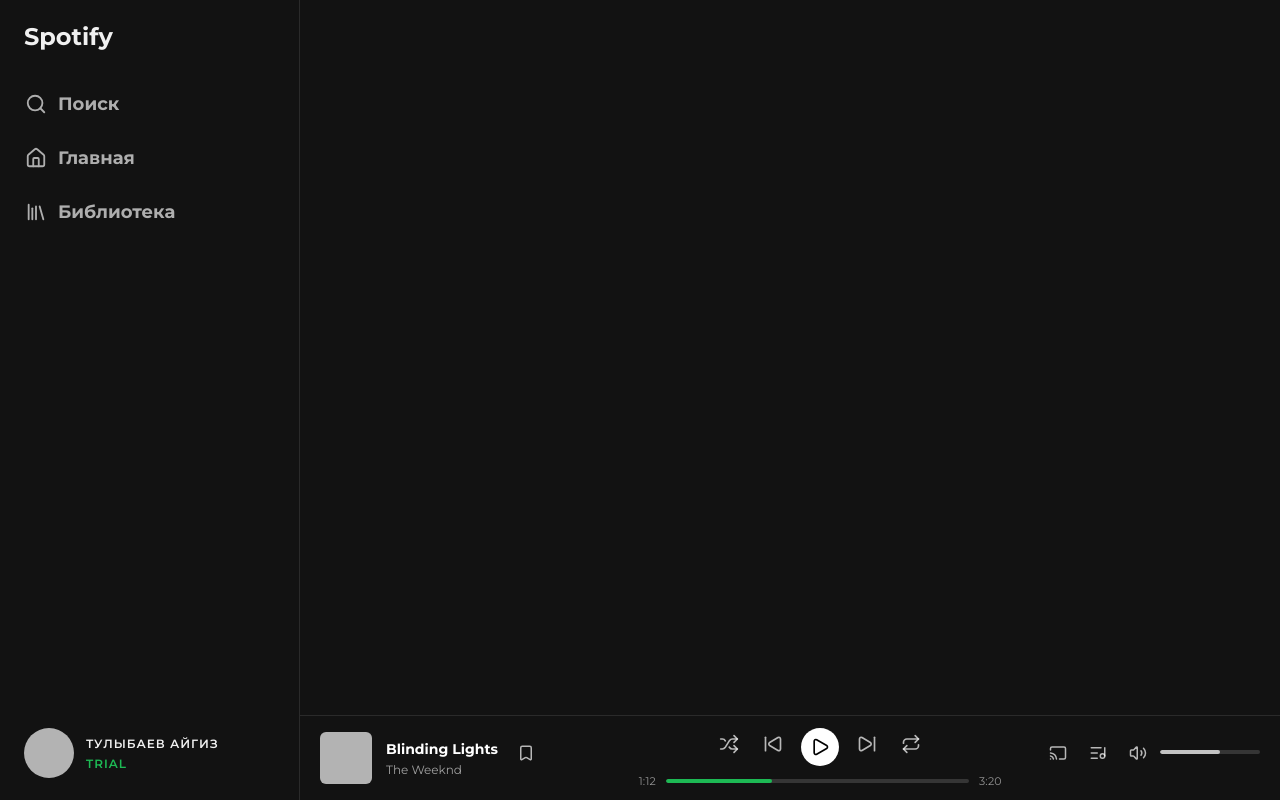
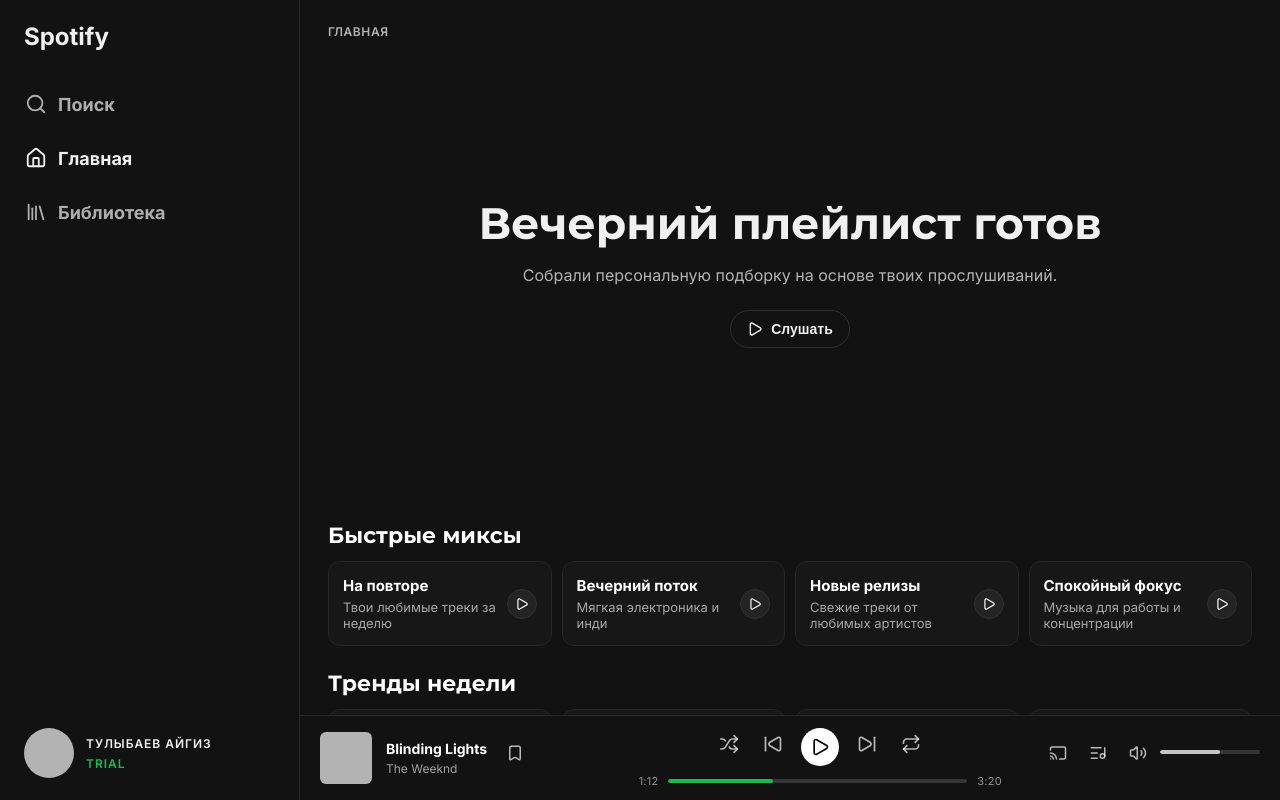
Before and after one commit to huhanka-b1eba/next-spotify, a Next.js app: page / in a window 1280 px wide. Built offline with nearby package versions, Linux system fonts and the light colour scheme.

Commit message:
feat: add main home page

```diff
--- a/src/app/layout.tsx
+++ b/src/app/layout.tsx
@@ -11,7 +11,7 @@
 }>) {
   return (
     <html lang="ru">
-      <body className={`${inter.className}  ${montserrat.className}`}>
+      <body className={`${inter.variable}  ${montserrat.variable}`}>
         <Providers>
           <AppLayout>{children}</AppLayout>
         </Providers>
--- a/src/app/page.tsx
+++ b/src/app/page.tsx
@@ -1,3 +1,5 @@
+import { HomePage } from '@/app/pages/home'
+
 export default function Home() {
-  return <div></div>
+  return <HomePage />
 }
--- /dev/null
+++ b/src/app/pages/home/index.ts
@@ -0,0 +1,3 @@
+import { HomePage } from '@/app/pages/home/ui/HomePage'
+
+export { HomePage }
--- /dev/null
+++ b/src/app/pages/home/ui/HomePage.module.scss
@@ -0,0 +1,209 @@
+.home {
+  background: var(--color-bg);
+  color: var(--color-text);
+  min-height: 100%;
+  padding: 24px 28px 36px;
+}
+
+.kicker {
+  color: var(--color-muted);
+  font-size: 12px;
+  font-weight: 600;
+  letter-spacing: 0.05em;
+  margin: 0;
+  text-transform: uppercase;
+}
+
+.hero {
+  padding: 150px 0;
+  text-align: center;
+}
+
+.title {
+  color: var(--color-text);
+  font-size: clamp(30px, 5vw, 44px);
+  line-height: 1.1;
+  margin: 10px 0 8px;
+}
+
+.subtitle {
+  color: var(--color-muted);
+  font-size: 16px;
+  padding-top: 10px;
+  padding-bottom: 25px;
+  margin: 0 auto;
+  max-width: 580px;
+}
+
+.hero-actions {
+  display: flex;
+  justify-content: center;
+  flex-wrap: wrap;
+  gap: 10px;
+  margin-top: 18px;
+}
+
+.button-primary {
+  align-items: center;
+  border-radius: 999px;
+  cursor: pointer;
+  display: inline-flex;
+  font-size: 14px;
+  font-weight: 600;
+  gap: 8px;
+  padding: 10px 16px;
+  background: transparent;
+  border: 1px solid #2f2f2f;
+  color: var(--color-text);
+  transition:
+    background 0.2s ease,
+    border-color 0.2s ease;
+}
+
+.button-primary:hover {
+  background: #222;
+  border-color: #3b3b3b;
+  color: #fff;
+}
+
+.section {
+  margin-top: 24px;
+}
+
+.section-head {
+  align-items: center;
+  display: flex;
+  justify-content: space-between;
+  margin-bottom: 12px;
+}
+
+.section-head h2 {
+  color: #fff;
+  font-size: 22px;
+  margin: 0;
+}
+
+.badge {
+  align-items: center;
+  color: rgb(255 255 255 / 65%);
+  display: inline-flex;
+  font-size: 12px;
+  gap: 6px;
+}
+
+.quick-grid,
+.trending-list {
+  display: grid;
+  gap: 10px;
+  grid-template-columns: repeat(4, minmax(0, 1fr));
+}
+
+.quick-card,
+.trend-item,
+.playlist-card {
+  background: #171717;
+  border: 1px solid #262626;
+  border-radius: 12px;
+}
+
+.quick-card {
+  align-items: center;
+  display: flex;
+  justify-content: space-between;
+  gap: 10px;
+  padding: 14px;
+}
+
+.mini-play {
+  align-items: center;
+  background: #242424;
+  border: 1px solid #303030;
+  border-radius: 999px;
+  color: #fff;
+  cursor: pointer;
+  display: inline-flex;
+  height: 30px;
+  justify-content: center;
+  min-width: 30px;
+  padding: 0;
+}
+
+.quick-card h3,
+.trend-item h3,
+.playlist-card h3 {
+  color: #fff;
+  font-size: 15px;
+  margin: 0;
+}
+
+.quick-card p,
+.trend-item p,
+.playlist-card p {
+  color: rgb(255 255 255 / 62%);
+  font-size: 13px;
+  margin: 4px 0 0;
+}
+
+.trend-item {
+  align-items: center;
+  display: flex;
+  gap: 12px;
+  padding: 14px;
+}
+
+.rank {
+  color: rgb(255 255 255 / 70%);
+  font-size: 15px;
+  font-weight: 700;
+  min-width: 24px;
+}
+
+.playlist-grid {
+  display: grid;
+  gap: 12px;
+  grid-template-columns: repeat(3, minmax(0, 1fr));
+}
+
+.playlist-card {
+  overflow: hidden;
+  padding: 12px;
+}
+
+.cover {
+  aspect-ratio: 1 / 1;
+  background: linear-gradient(150deg, #232323 0%, #1a1a1a 100%);
+  border-radius: 10px;
+  margin-bottom: 10px;
+  width: 100%;
+}
+
+@media (width <= 1200px) {
+  .quick-grid,
+  .trending-list {
+    grid-template-columns: repeat(2, minmax(0, 1fr));
+  }
+
+  .playlist-grid {
+    grid-template-columns: repeat(2, minmax(0, 1fr));
+  }
+}
+
+@media (width <= 760px) {
+  .home {
+    padding: 16px;
+  }
+
+  .hero {
+    padding: 18px;
+  }
+
+  .quick-grid,
+  .trending-list,
+  .playlist-grid {
+    grid-template-columns: 1fr;
+  }
+
+  .section-head h2 {
+    font-size: 20px;
+  }
+}
--- /dev/null
+++ b/src/app/pages/home/ui/HomePage.tsx
@@ -0,0 +1,128 @@
+import { Play } from 'lucide-react'
+import styles from './HomePage.module.scss'
+
+const quickMixes = [
+  { title: 'На повторе', subtitle: 'Твои любимые треки за неделю' },
+  { title: 'Вечерний поток', subtitle: 'Мягкая электроника и инди' },
+  { title: 'Новые релизы', subtitle: 'Свежие треки от любимых артистов' },
+  { title: 'Спокойный фокус', subtitle: 'Музыка для работы и концентрации' },
+]
+
+const trending = [
+  { title: 'Инди сегодня', listeners: '2.3M слушателей' },
+  { title: 'Поп-волна', listeners: '1.8M слушателей' },
+  { title: 'Хип-хоп поток', listeners: '1.5M слушателей' },
+  { title: 'Lo-Fi утро', listeners: '980K слушателей' },
+]
+
+const dayPhrase = {
+  morning: [
+    'Доброе утро, начнём с хорошего трека',
+    'Утро звучит лучше с музыкой',
+    'Самое время включить что-то бодрое',
+    'Пусть день начнётся с ритма',
+    'Немного энергии к утреннему кофе',
+    'Включаем настроение на максимум',
+  ],
+  day: [
+    'Отличное время для фонового саунда',
+    'Добавим немного ритма в рабочий день',
+    'Что сегодня играет у вас в наушниках',
+    'Плейлист для продуктивности',
+    'Днём музыка звучит особенно хорошо',
+    'Поймаем темп',
+  ],
+  evening: [
+    'Вечер создан для атмосферных треков',
+    'Самое время расслабиться',
+    'Пусть играет что-то любимое',
+    'Добавим немного вайба',
+    'Музыка для плавного завершения дня',
+    'Вечерний плейлист готов',
+  ],
+  night: [
+    'Ночной режим включён',
+    'Тише, но глубже',
+    'Музыка, которая звучит лучше ночью',
+    'Время для атмосферных треков',
+    'Ночной саундтрек',
+    'Пусть играет что-то спокойное',
+  ],
+}
+
+type DayPhrase = keyof typeof dayPhrase
+
+function getPhraseByHour(hour: number): DayPhrase {
+  if (hour >= 6 && hour < 12) return 'morning'
+  if (hour >= 12 && hour < 18) return 'day'
+  if (hour >= 18 && hour < 24) return 'evening'
+  return 'night'
+}
+
+export function getDayPhrase(): string {
+  const now = new Date()
+  const phase = getPhraseByHour(now.getHours())
+  const phrases = dayPhrase[phase]
+
+  return phrases[Math.floor(Math.random() * phrases.length)]
+}
+
+export const HomePage = () => {
+  const phrase = getDayPhrase()
+
+  return (
+    <div className={styles.home}>
+      <p className={styles.kicker}>Главная</p>
+      <section className={styles.hero}>
+        <h1 className={styles.title}>{phrase}</h1>
+        <p className={styles.subtitle}>
+          Собрали персональную подборку на основе твоих прослушиваний.
+        </p>
+        <button className={styles['button-primary']} type="button">
+          <Play size={16} />
+          Слушать
+        </button>
+      </section>
+
+      <section className={styles.section} aria-labelledby="quick-mixes-title">
+        <div className={styles['section-head']}>
+          <h2 id="quick-mixes-title">Быстрые миксы</h2>
+        </div>
+        <div className={styles['quick-grid']}>
+          {quickMixes.map((mix) => (
+            <article key={mix.title} className={styles['quick-card']}>
+              <div>
+                <h3>{mix.title}</h3>
+                <p>{mix.subtitle}</p>
+              </div>
+              <button
+                className={styles['mini-play']}
+                type="button"
+                aria-label={`Слушать ${mix.title}`}
+              >
+                <Play size={14} />
+              </button>
+            </article>
+          ))}
+        </div>
+      </section>
+
+      <section className={styles.section} aria-labelledby="trending-title">
+        <div className={styles['section-head']}>
+          <h2 id="trending-title">Тренды недели</h2>
+        </div>
+        <div className={styles['trending-list']}>
+          {trending.map((item, index) => (
+            <article key={item.title} className={styles['trend-item']}>
+              <span className={styles.rank}>{String(index + 1).padStart(2, '0')}</span>
+              <div>
+                <h3>{item.title}</h3>
+                <p>{item.listeners}</p>
+              </div>
+            </article>
+          ))}
+        </div>
+      </section>
+    </div>
+  )
+}
--- a/src/widgets/layout/AppLayout/ui/AppLayout.module.scss
+++ b/src/widgets/layout/AppLayout/ui/AppLayout.module.scss
@@ -2,7 +2,7 @@
   display: grid;
   grid-template-columns: 300px minmax(0, 1fr);
   grid-template-rows: 1fr auto;
-  min-height: 100vh;
+  height: 100vh;
 }
 
 .sidebar {
@@ -14,6 +14,8 @@
   grid-column: 2;
   grid-row: 1;
   min-width: 0;
+  overflow-y: auto;
+  min-height: 0;
 }
 
 .player {
--- a/src/widgets/sidebar/ui/Sidebar.module.scss
+++ b/src/widgets/sidebar/ui/Sidebar.module.scss
@@ -89,6 +89,10 @@
     transform 0.2s ease;
 }
 
+.nav-link.active {
+  opacity: 1;
+}
+
 .nav-link:hover,
 .nav-link:focus-visible {
   opacity: 1;
--- a/src/widgets/sidebar/ui/Sidebar.tsx
+++ b/src/widgets/sidebar/ui/Sidebar.tsx
@@ -1,21 +1,23 @@
+'use client'
+
 import React from 'react'
 import styles from './Sidebar.module.scss'
 import Link from 'next/link'
 import { Home, Library, Search } from 'lucide-react'
 import { ProfileSidebar } from '@/widgets/profile-sidebar'
 import { Logo } from '@/shared/ui/logo'
+import { usePathname } from 'next/navigation'
 
-const Sidebar = () => {
 const sidebarLinks = [
   {
     name: 'Поиск',
     icon: Search,
-      href: '/',
+    href: '/search',
   },
   {
     name: 'Главная',
     icon: Home,
-      href: '/search',
+    href: '/',
   },
   {
     name: 'Библиотека',
@@ -23,6 +25,9 @@
     href: '/library',
   },
 ]
+
+const Sidebar = () => {
+  const path = usePathname()
 
   return (
     <aside className={styles.sidebar}>
@@ -33,7 +38,10 @@
         <ul className={styles['nav-list']}>
           {sidebarLinks.map((elem, index) => (
             <li key={index} className={styles['nav-item']}>
-              <Link className={styles['nav-link']} href={elem.href}>
+              <Link
+                className={`${styles[`nav-link`]} ${path === elem.href ? styles.active : ''}`}
+                href={elem.href}
+              >
                 <span className={styles['nav-icon']} aria-hidden>
                   <elem.icon size={22} />
                 </span>
```
Also changed, not shown: 1 other file (tests, documents, lock files or other folders). Lines whose indentation alone changed are shown as unchanged.
